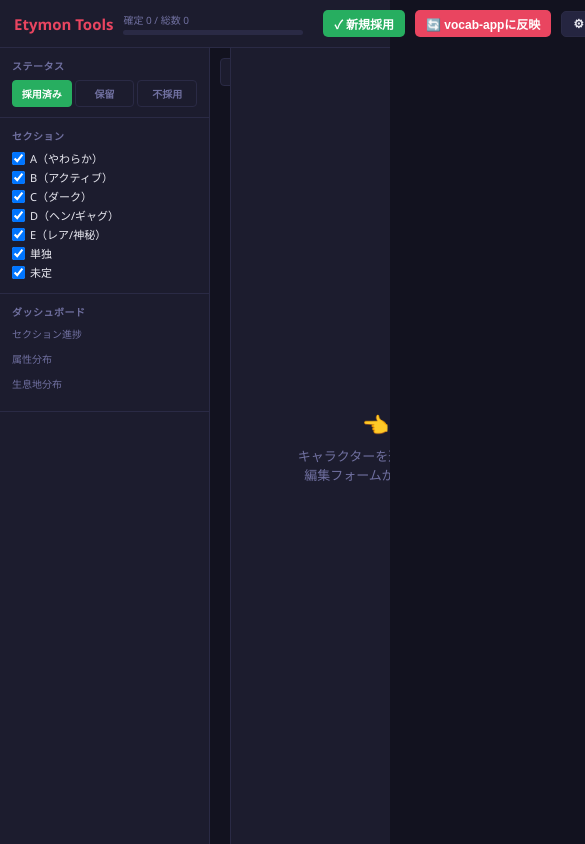
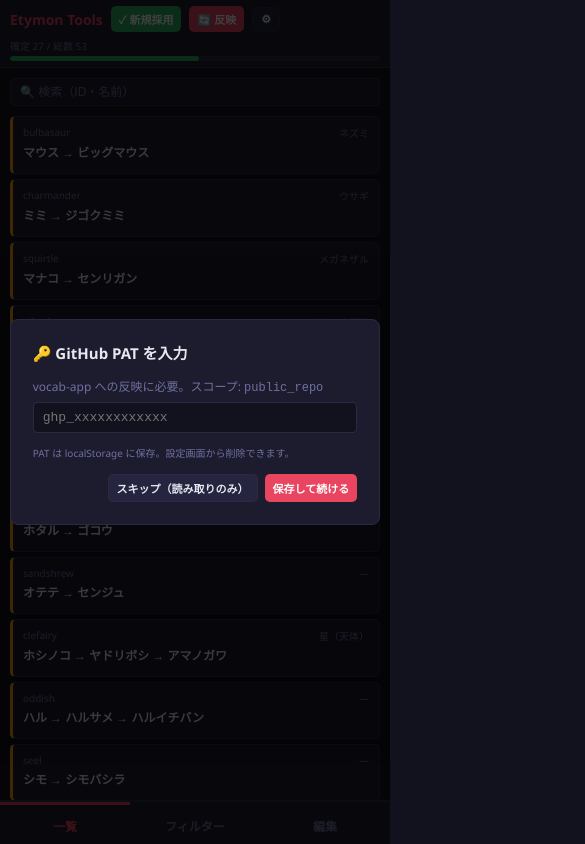
Before and after one commit to Dr-sakamoto/Etymonnaming, a website: page src/tagger/index.html in a window 390 px wide. Shown: the whole page, 585 px wide, since content can reach past the window. Drawn offline with Linux system fonts and the light colour scheme.

Commit message:
スマホ対応: ボトムナビ＋シングルペイン表示

```diff
--- a/src/tagger/index.html
+++ b/src/tagger/index.html
@@ -130,7 +130,7 @@
 .overlay.show { display: flex; }
 .modal { background: var(--surface); border: 1px solid var(--border); border-radius: 8px; padding: 22px; max-width: 560px; width: 90%; max-height: 90vh; overflow-y: auto; }
 .m-title { font-size: 15px; font-weight: 700; margin-bottom: 14px; }
-.m-actions { display: flex; justify-content: flex-end; gap: 7px; margin-top: 14px; }
+.m-actions { display: flex; justify-content: flex-end; gap: 7px; margin-top: 14px; flex-wrap: wrap; }
 .pat-inp { width: 100%; background: var(--bg); border: 1px solid var(--border); color: var(--text); padding: 7px 9px; border-radius: 4px; font-size: 13px; font-family: monospace; margin: 7px 0; }
 .note { font-size: 10px; color: var(--text-muted); margin-top: 5px; }
 .tm-list { border: 1px solid var(--border); border-radius: 4px; padding: 6px; max-height: 180px; overflow-y: auto; margin-bottom: 7px; }
@@ -150,6 +150,38 @@
 #toast.s { background: var(--confirmed); color: #fff; }
 #toast.e { background: var(--rejected); color: #fff; }
 #toast.i { background: var(--blue); color: #fff; }
+#pane-nav { display: none; }
+@media (max-width: 767px) {
+  body { height: 100dvh; }
+  #header { flex-wrap: wrap; gap: 6px 8px; min-height: auto; padding: 6px 10px; }
+  #header h1 { font-size: 14px; }
+  #prog-wrap { order: 3; min-width: unset; width: 100%; }
+  .spacer { display: none; }
+  #main { position: relative; }
+  #left, #center, #right {
+    position: absolute; top: 0; left: 0; right: 0; bottom: 0;
+    width: 100%; border: none;
+  }
+  #left { display: none; }
+  #right { display: none; }
+  #pane-nav {
+    display: flex;
+    background: var(--surface);
+    border-top: 2px solid var(--border);
+    flex-shrink: 0;
+  }
+  .pnav-btn {
+    flex: 1; padding: 12px 4px 10px; text-align: center;
+    font-size: 12px; font-weight: 700;
+    cursor: pointer; border: none; border-top: 3px solid transparent;
+    background: transparent; color: var(--text-muted);
+    transition: color .15s;
+  }
+  .pnav-btn.pnav-active { color: var(--accent); border-top-color: var(--accent); }
+  .grid2 { grid-template-columns: 1fr; }
+  .modal { max-height: 85dvh; width: 95%; }
+  .btn { font-size: 11px; padding: 5px 8px; }
+}
 </style>
 </head>
 <body>
@@ -214,7 +246,7 @@
     <div class="m-title">&#9881;&#65039; 設定</div>
     <div class="fg">
       <div class="pane-lbl">GitHub PAT</div>
-      <div style="display:flex;align-items:center;gap:7px">
+      <div style="display:flex;align-items:center;gap:7px;flex-wrap:wrap">
         <span id="pat-disp" style="font-family:monospace;font-size:12px;color:var(--text-muted)"></span>
         <button class="btn btn-sm btn-secondary" id="pat-change">変更</button>
         <button class="btn btn-sm btn-danger" id="pat-del">削除</button>
@@ -245,7 +277,7 @@
   <span class="spacer"></span>
   <span id="badge"></span>
   <button class="btn btn-success" id="btn-new">&#10003; 新規採用</button>
-  <button class="btn btn-primary" id="btn-sync">&#128260; vocab-appに反映</button>
+  <button class="btn btn-primary" id="btn-sync">&#128260; 反映</button>
   <button class="btn btn-secondary" id="btn-cfg">&#9881;</button>
 </div>
 
@@ -325,10 +357,17 @@
       <div class="ef-actions">
         <button class="btn btn-primary" id="ef-save" style="flex:1">&#128190; 保存</button>
         <button class="btn btn-secondary" id="ef-next">次の未タグ&#8594;</button>
+        <button class="btn btn-secondary" id="ef-back-mob" style="display:none">&#8592; 一覧</button>
       </div>
     </div>
   </div>
 </div>
+
+<nav id="pane-nav">
+  <button class="pnav-btn pnav-active" data-pane="center">一覧</button>
+  <button class="pnav-btn" data-pane="left">フィルター</button>
+  <button class="pnav-btn" data-pane="right">編集</button>
+</nav>
 
 <div id="toast"></div>
 
@@ -343,6 +382,14 @@
 
 const $=id=>document.getElementById(id);
 const qsa=(s,el=document)=>Array.from(el.querySelectorAll(s));
+
+function isMob(){return window.innerWidth<768;}
+function switchPane(name){
+  if(!isMob()) return;
+  ['left','center','right'].forEach(p=>{$(p).style.display=p===name?'block':'none';});
+  qsa('.pnav-btn').forEach(b=>b.classList.toggle('pnav-active',b.dataset.pane===name));
+  $('ef-back-mob').style.display=name==='right'?'inline':'none';
+}
 
 function save(){
   localStorage.setItem('e_names',JSON.stringify(S.names));
@@ -392,7 +439,7 @@
     const nm=[n.base,n.mid,n.final].filter(v=>v&&v!=='—').join(' → ')||n.id;
     const hc=(n.habitat||[]).map(h=>`<span class="chip h">${h}</span>`).join('');
     const tc=(n.type||[]).map(t=>`<span class="chip t">${t}</span>`).join('');
-    const memo=n.memo?`<div class="card-memo">${n.memo.slice(0,40)}${n.memo.length>40?'…':''}</div>`:\';
+    const memo=n.memo?`<div class="card-memo">${n.memo.slice(0,40)}${n.memo.length>40?'…':''}</div>`:'';
     return `<div class="card${noTag?' untagged':''}${n.id===S.selId?' sel':''}" data-id="${n.id}">
       <div class="card-top"><span class="card-id">${n.id}</span><span class="card-animal">${n.animal||'—'}</span></div>
       <div class="card-name">${nm}</div>
@@ -439,6 +486,7 @@
   $('ef-sec').value=c.section||''; $('ef-memo').value=c.memo||'';
   renderCbs('ef-h',S.hTags,c.habitat||[]); renderCbs('ef-t',S.tTags,c.type||[]);
   qsa('.card').forEach(el=>el.classList.toggle('sel',el.dataset.id===id));
+  switchPane('right');
 }
 function renderCbs(pid,all,sel){
   $(pid).innerHTML=all.map(tag=>`<label class="tcb"><input type="checkbox" value="${tag}" ${sel.includes(tag)?'checked':''}> <span>${tag}</span></label>`).join('');
@@ -580,6 +628,7 @@
 });
 $('ef-save').addEventListener('click',saveEdit);
 $('ef-next').addEventListener('click',nextUntagged);
+$('ef-back-mob').addEventListener('click',()=>switchPane('center'));
 $('ef-h-add').addEventListener('click',()=>{
   const v=$('ef-hc').value.trim(); if(!v) return;
   if(!S.hTags.includes(v)){S.hTags.push(v);save();}
@@ -648,6 +697,7 @@
     badge(); toast('vocab-app に反映しました ✅','s');
   }catch(e){toast(`反映失敗: ${e.message}`,'e',7000);}
 });
+qsa('.pnav-btn').forEach(b=>b.addEventListener('click',()=>switchPane(b.dataset.pane)));
 async function init(){
   load();
   if(!S.names.length){
```
